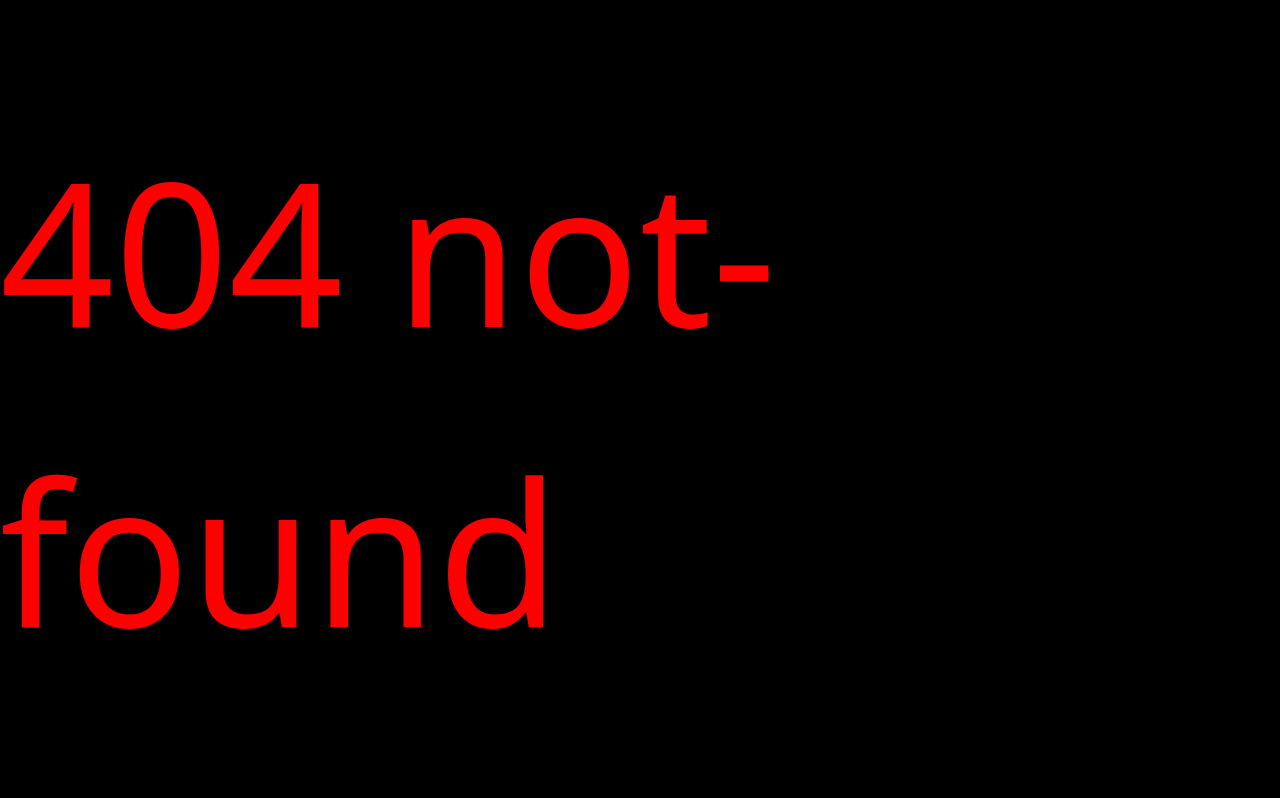
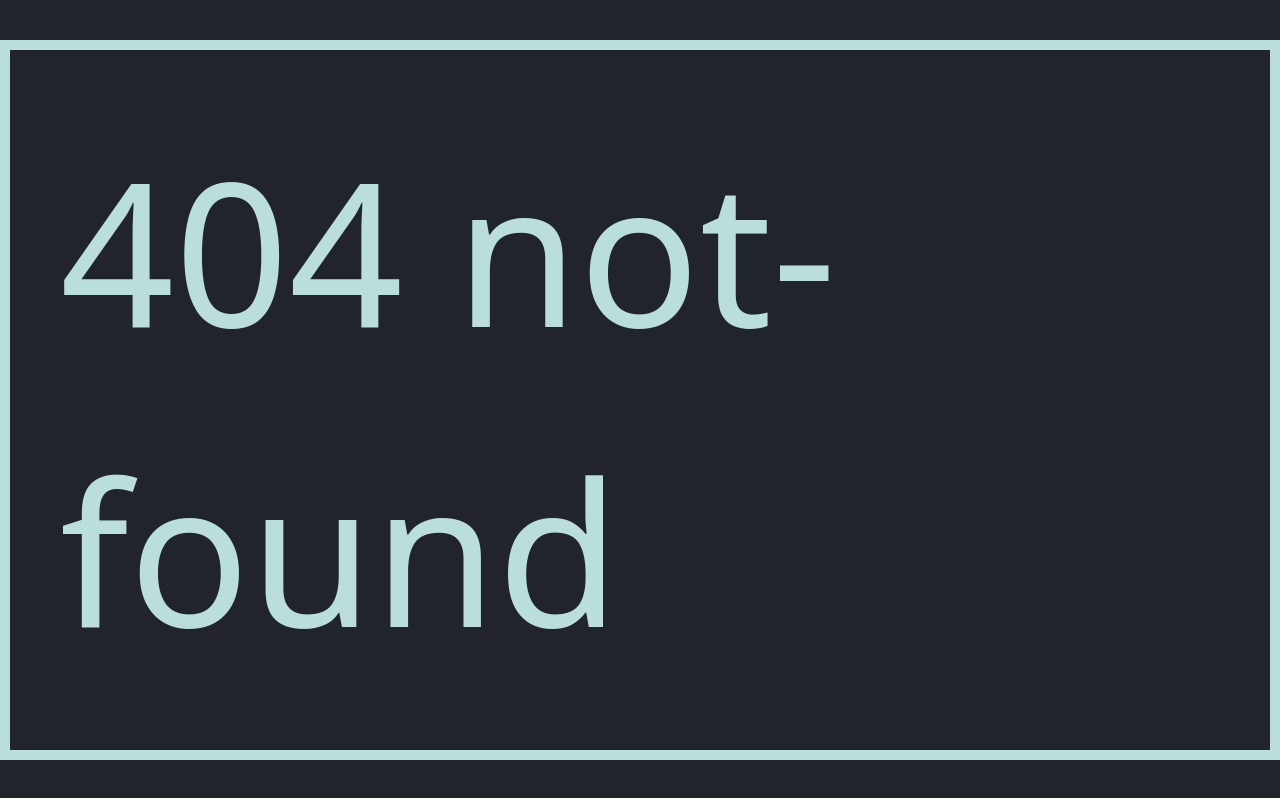
Before and after one commit to maicolkutchoukov/boolean-final-project-frontend, a Vue app: page /home in a window 1280 px wide. Built offline with nearby package versions, Linux system fonts and the light colour scheme.

Commit message:
Add style NotFuondPage

```diff
--- a/src/pages/NotFoundPage.vue
+++ b/src/pages/NotFoundPage.vue
@@ -12,7 +12,10 @@ export default {
 
 <template>
     <div class="not-found-page">
-        404 not-found
+        <div class="box-text">
+            404 not-found
+        </div>
+
     </div>
 </template>
 
@@ -23,11 +26,16 @@ div.not-found-page{
     position: fixed;
     top:0;
     z-index: 99999;
-    background-color: black;
+    background-color: #21252B;
     display: flex;
     align-items: center;
     justify-content: center;
     font-size: 200px;
-    color: red;
+    color: #BADFDA;
+}
+
+.box-text {
+   padding: 50px;
+   border: 10px solid #BADFDA;
 }
 </style>
```
